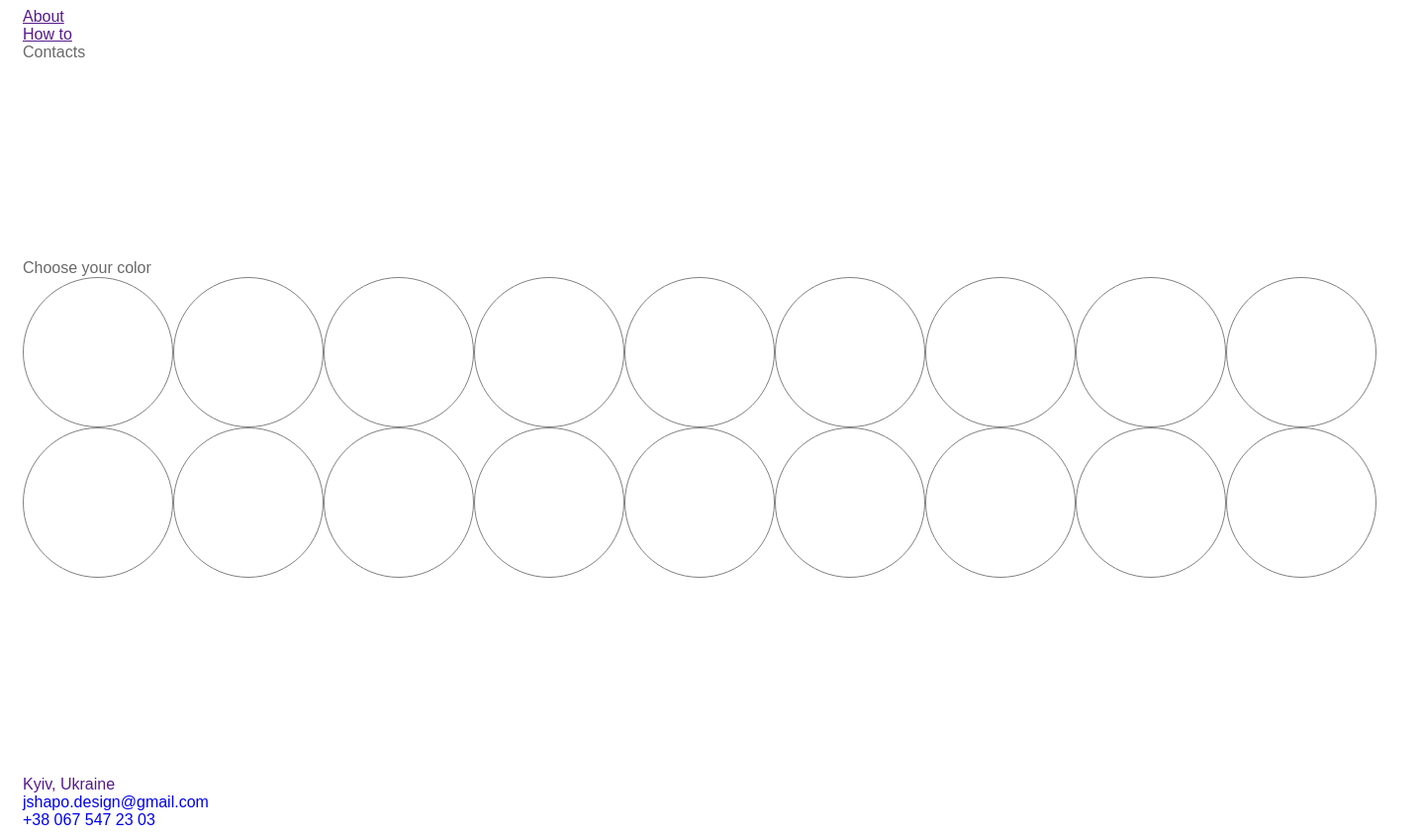
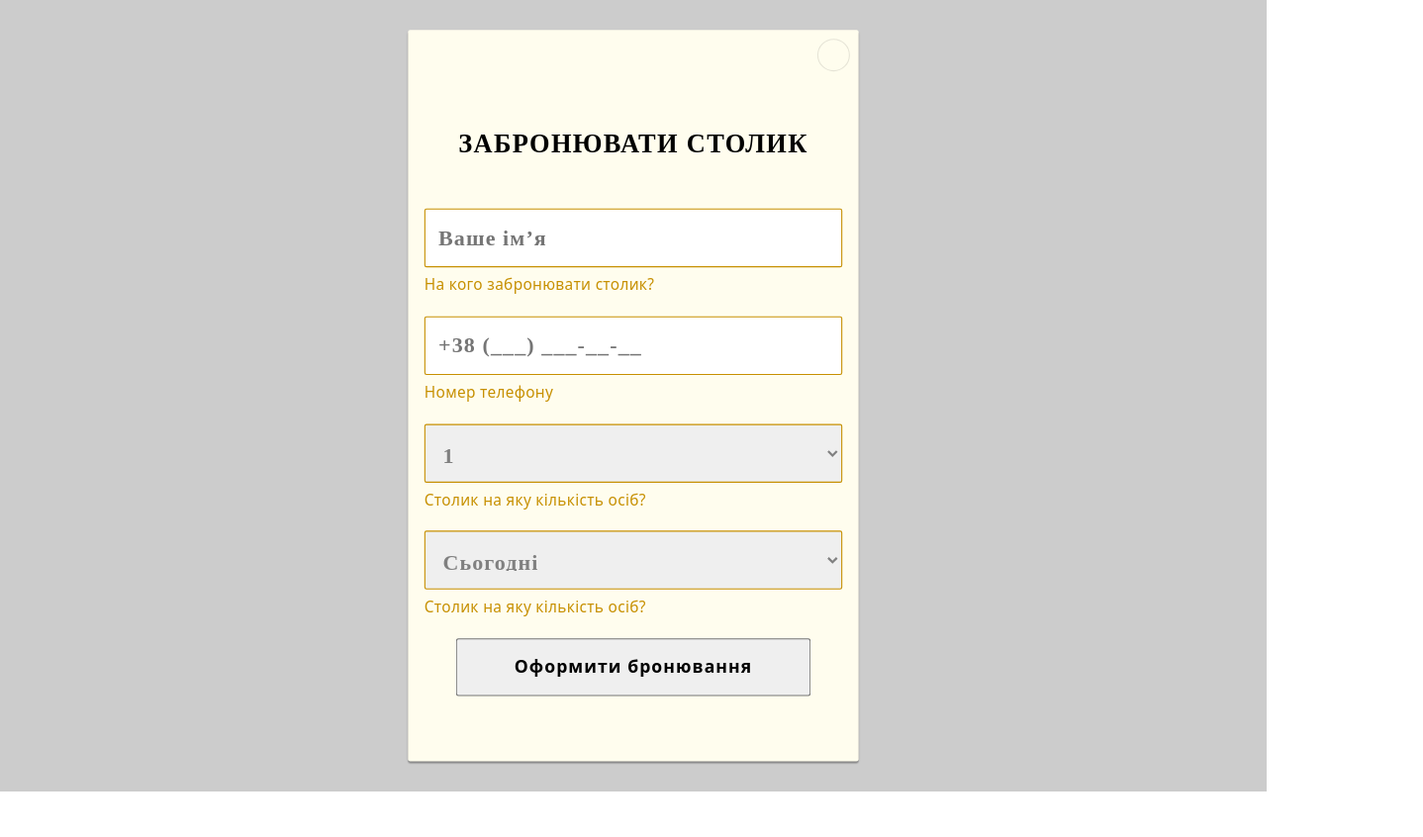
Before and after one commit to julieshapo/lecture-s-notes, a plain HTML site: page index.html in a window 1280 px wide. Shown: the whole page at 99% size, 1438 px wide, since content can reach past the window. After the commit the page ends 800 px from the top, so only its background shows below. Drawn offline with nearby package versions, Linux system fonts and the light colour scheme.

Commit message:
add modal

```diff
--- /dev/null
+++ b/css/styles.css
@@ -0,0 +1,149 @@
+/* МОДАЛЬНЕ ВІКНО */
+
+.backdrop {
+  position: fixed;
+  top: 0;
+  left: 0;
+  z-index: 1;
+
+  width: 100%;
+  height: 100%;
+
+  background-color: rgba(0, 0, 0, 0.2);
+
+  visibility: visible;
+  opacity: 1;
+  transition: opacity var(--trans-duration) var(--cubic),
+    visibility var(--trans-duration) var(--cubic);
+}
+
+/* .backdrop.is-hidden {
+  visibility: hidden;
+  pointer-events: none;
+
+  opacity: 0;
+} */
+
+.backdrop .modal {
+  transform: translate(-50%, -50%) scale(1.1);
+}
+
+.modal {
+  position: absolute;
+  top: 50%;
+  left: 50%;
+
+  max-width: 414px;
+  padding: 60px 15px;
+
+  background-color: #FFFDEE;
+  box-shadow: 0px 1px 3px rgba(0, 0, 0, 0.12), 0px 1px 1px rgba(0, 0, 0, 0.14),
+    0px 2px 1px rgba(0, 0, 0, 0.2);
+  border-radius: 2px;
+
+  transform: translate(-50%, -50%) scale(1);
+  transition: transform var(--trans-duration) var(--cubic);
+}
+
+.modal-title {
+  font-family: 'Times New Roman';
+  text-transform: uppercase;
+  font-weight: 700;
+  font-size: 24px;
+  line-height: 1.67;
+  letter-spacing: 0.05em;
+  color: #000000;
+  text-align: center;
+  margin-bottom: 40px;
+}
+
+.modal-field {
+  position: relative;
+  margin-bottom: 20px;
+}
+
+.modal-label {
+  display: block;
+  font-weight: 500;
+  font-size: 14px;
+  line-height: 1.2;
+  letter-spacing: 0.02em;
+  color: #C79002;
+}
+
+.modal-input {
+  /* display: block */
+  width: 384px;
+  height: 54px;
+  border: 1px solid #C79002;
+  padding: 16px 12px;
+  border-radius: 2px;
+  margin-bottom: 8px;
+
+  font-family: 'Times New Roman';
+  font-weight: 700;
+  font-size: 20px;
+  line-height: 1.15;
+  letter-spacing: 0.05em;
+
+  color: #808080;
+
+  transition: border-color var(--trans-duration) var(--cubic);
+}
+
+.modal-input:focus {
+  border-color: ;
+}
+
+.input-select::after {
+  content: "v";
+}
+
+.modal-btn-submit {
+  padding: 10px 52px;
+  min-width: 200px;
+  margin: 0 auto;
+
+  display: flex;
+
+  background-color: ;
+  color: ;
+
+  font-weight: 700;
+  line-height: 1.8;
+  letter-spacing: 0.06em;
+
+  transform: box-shadow var(--trans-duration) var(--cubic);
+}
+
+.modal-btn-submit:hover,
+.modal-btn-submit:focus {
+  box-shadow: 0px 4px 4px rgba(0, 0, 0, 0.15);
+}
+
+.modal-btn-close {
+  position: absolute;
+  top: 8px;
+  right: 8px;
+
+  display: flex;
+  justify-content: center;
+  align-items: center;
+
+  width: 30px;
+  height: 30px;
+  background-color: transparent;
+  border: 1px solid rgba(0, 0, 0, 0.1);
+  border-radius: 50%;
+
+  transition: fill var(--trans-duration) var(--cubic);
+}
+
+.modal-btn-close:hover,
+.modal-btn-close:focus {
+  fill: ;
+}
+
+.modal {
+  width: 414px;
+}
--- a/index.html
+++ b/index.html
@@ -1,80 +1,207 @@
 <!DOCTYPE html>
 <html lang="en">
-  <head>
-    <meta charset="UTF-8" />
-    <meta http-equiv="X-UA-Compatible" content="IE=edge" />
-    <meta name="viewport" content="width=device-width, initial-scale=1.0" />
-    <title>ColorConcept</title>
-    <link rel="stylesheet" href="./.css/styles.css" />
-  </head>
-  <body class="body">
-    <header class="header">
-      <div class="container">
-        <a href="" class="logo"></a>
-        <ul class="navigation-list list">
-          <li class="nav-item"><a href="">About</a></li>
-          <li class="nav-item"><a href="">How to</a></li>
-          <li class="nav-item">Contacts</li>
-        </ul>
-      </div>
-    </header>
+<head>
+  <meta charset="UTF-8">
+  <meta http-equiv="X-UA-Compatible" content="IE=edge">
+  <meta name="viewport" content="width=device-width, initial-scale=1.0">
+  <link rel="stylesheet" href="https://cdnjs.cloudflare.com/ajax/libs/modern-normalize/1.1.0/modern-normalize.min.css" integrity="sha512-wpPYUAdjBVSE4KJnH1VR1HeZfpl1ub8YT/NKx4PuQ5NmX2tKuGu6U/JRp5y+Y8XG2tV+wKQpNHVUX03MfMFn9Q==" crossorigin="anonymous" referrerpolicy="no-referrer" />
+  <link rel="stylesheet" href="./css/styles.css">
+  <title>Document</title>
+</head>
+<body>
 
-    <main>
-      <section class="color-circle-section">
-        <div class="container">
-          <h1 class="color-circle-title visually-hidden">Color circle</h1>
-          <p class="color-circle-text">Choose your color</p>
-          <ul class="color-circle-list list">
-            <li class="purple color"></li>
-            <li class="purple-red color"></li>
-            <li class="red-purple color"></li>
-            <li class="red color"></li>
-            <li class="red-orange color"></li>
-            <li class="orange-red color"></li>
-            <li class="orange color"></li>
-            <li class="orange-yellow color"></li>
-            <li class="yellow-orange color"></li>
-            <li class="yellow color"></li>
-            <li class="yellow-green color"></li>
-            <li class="green-yellow color"></li>
-            <li class="green color"></li>
-            <li class="green-blue color"></li>
-            <li class="blue-green color"></li>
-            <li class="blue color"></li>
-            <li class="blue-purple color"></li>
-            <li class="purple-blue color"></li>
-          </ul>
+  <div class="backdrop" data-modal>
+    <div class="modal modal-book-table">
+      <button type="button" class="modal-btn-close" data-modal-close>
+        <svg class="modal-icon-close" width="11" height="11">
+          <use href="./images/symbol-defs.svg#icon-close"></use>
+        </svg>
+      </button>
+      <p class="modal-title">Забронювати столик</p>
+      <form class="modal-form">
+
+        <div class="modal-field">
+          <input
+            type="text"
+            name="user-name"
+            id="name"
+            class="modal-input"
+            placeholder="Ваше ім’я"
+            aria-label="ім’я"
+            pattern="[A-Za-zА-Яа-я]"
+            required
+          />
+          <label for="name" class="modal-label">На кого забронювати столик?</label>
         </div>
-      </section>
-    </main>
 
-    <footer class="footer">
-      <div class="container">
-        <address class="footer-contacts">
-          <ul class="footer-contact-list list">
-            <li>
-              <a
-                href=""
-                rel="noreferrer noopener nofollow"
-                class="contact-item link"
-              >
-                Kyiv, Ukraine
-              </a>
-            </li>
-            <li>
-              <a href="mailto:jshapo.design@gmail.com" class="contact-item link"
-                >jshapo.design@gmail.com</a
-              >
-            </li>
-            <li>
-              <a href="tellto:+380675472303" class="contact-item link"
-                >+38 067 547 23 03</a
-              >
-            </li>
-          </ul>
-        </address>
-        <p class="copyright"></p>
-      </div>
-    </footer>
-  </body>
+        <div class="modal-field">
+          <input
+            type="tel"
+            name="user-tel"
+            id="tel"
+            class="modal-input"
+            placeholder="+38 (___) ___-__-__"
+            aria-label="номер телефону"
+            pattern="+38 [0-9]{3} [0-9]{3} - [0-9]{2} - [0-9]{2}" [0-9] {10,12}
+            required
+          />
+          <label for="tel" class="modal-label">Номер телефону</label>
+        </div>
+
+        <div class="modal-field">
+          <select class="modal-input input-select" name="guests-number" id="guests-number" value="Сьогодні ">
+            <option value="value1">1</option>
+            <option value="value2">2</option>
+            <option value="value3">3</option>
+            <option value="value4">4</option>
+          </select>
+          <label class="modal-label" for="guests-number">Столик на яку кількість осіб?</label>
+        </div>
+
+        <div class="modal-field">
+          <select class="modal-input input-select" name="guests-number" id="guests-number" value="Сьогодні ">
+            <option value="value1">Сьогодні</option>
+            <option value="value2">Завтра</option>
+            <option value="value3">Післязавтра</option>
+          </select>
+          <label class="modal-label" for="guests-number">Столик на яку кількість осіб?</label>
+        </div>
+
+        <!-- <div class="modal-field">
+          <input
+            type="date"
+            name="table-date"
+            id="table-date"
+            class="modal-input"
+            required
+          />
+          <label for="table-date" class="modal-label">На яку дату бронювати?</label>
+        </div> -->
+        <button type="submit" class="btn modal-btn-submit">Оформити бронювання</button>
+      </form>
+    </div>
+  </div>
+
+<!--
+  <div class="backdrop is-hidden" data-modal>
+    <div class="modal modal-book-room">
+      <button type="button" class="modal-btn-close" data-modal-close>
+        <svg class="modal-icon-close" width="11" height="11">
+          <use href="./images/symbol-defs.svg#icon-close"></use>
+        </svg>
+      </button>
+      <p class="modal-title">Забронювати номер</p>
+      <form class="modal-form">
+
+        <div class="modal-field">
+          <input
+            type="text"
+            name="user-name"
+            id="name"
+            class="modal-input"
+            placeholder="Ваше ім’я"
+            aria-label="ім’я"
+            pattern="[A-Za-zА-Яа-я]"
+            required
+          />
+          <label for="name" class="modal-label">На кого забронювати номер?</label>
+        </div>
+
+        <div class="modal-field">
+          <input
+            type="tel"
+            name="user-tel"
+            id="tel"
+            class="modal-input"
+            placeholder="+38 (___) ___-__-__"
+            aria-label="номер телефону"
+            pattern="+38 [0-9]{3} [0-9]{3} - [0-9]{2} - [0-9]{2}" [0-9] {10,12}
+            required
+          />
+          <label for="tel" class="modal-label">Номер телефону</label>
+        </div>
+
+        <div class="modal-field">
+          <select name="room-type" id="room-type">
+            <option value="value1">Двомісний люкс</option>
+            <option value="value2">Двомісний</option>
+            <option value="value3">Трьохмісний</option>
+          </select>
+          <label for="room-type">Категорія номеру</label>
+        </div>
+
+        <div class="modal-field">
+          <input
+            type="date"
+            name="start-date"
+            id="start-date"
+            class="modal-input"
+            required
+          />
+          <label for="start-date" class="modal-label">Дата заїзду</label>
+        </div>
+
+        <div class="modal-field">
+          <input
+            type="date"
+            name="end-date"
+            id="end-date"
+            class="modal-input"
+            required
+          />
+          <label for="end-date" class="modal-label">Дата виїзду</label>
+        </div>
+        <button type="submit" class="btn modal-btn-submit">Оформити бронювання</button>
+      </form>
+    </div>
+  </div>
+
+  <div class="backdrop is-hidden" data-modal>
+    <div class="modal modal-room-price">
+      <button type="button" class="modal-btn-close" data-modal-close>
+        <svg class="modal-icon-close" width="11" height="11">
+          <use href="./images/symbol-defs.svg#icon-close"></use>
+        </svg>
+      </button>
+      <p class="modal-title">Ціни на номер</p>
+      <form class="modal-form">
+
+        <div class="modal-field">
+          <input
+            type="text"
+            name="category"
+            id="c"
+            class="modal-input"
+            value="Двомісний люкс"
+           />
+          <label for="category" class="modal-label">Категорія номеру</label>
+        </div>
+
+        <div class="modal-field">
+          <input
+            type="number"
+            name="nights"
+            id="number-nights"
+            class="number-nights"
+            value="1"
+          />
+          <label for="number-nights" class="modal-label">Кількість ночей</label>
+        </div>
+
+        <div class="modal-field">
+          <input
+            type="number"
+            name="cost"
+            id="cost-lux"
+            class=""
+            value="1000"
+          />
+          <label for="cost" class="modal-label">Кількість ночей</label>
+        </div>
+
+        <button type="submit" class="btn modal-btn-submit">Оформити бронювання</button>
+      </form>
+    </div>
+  </div> -->
+</body>
 </html>
```
Also changed, not shown: .css/styles.css (deleted).
